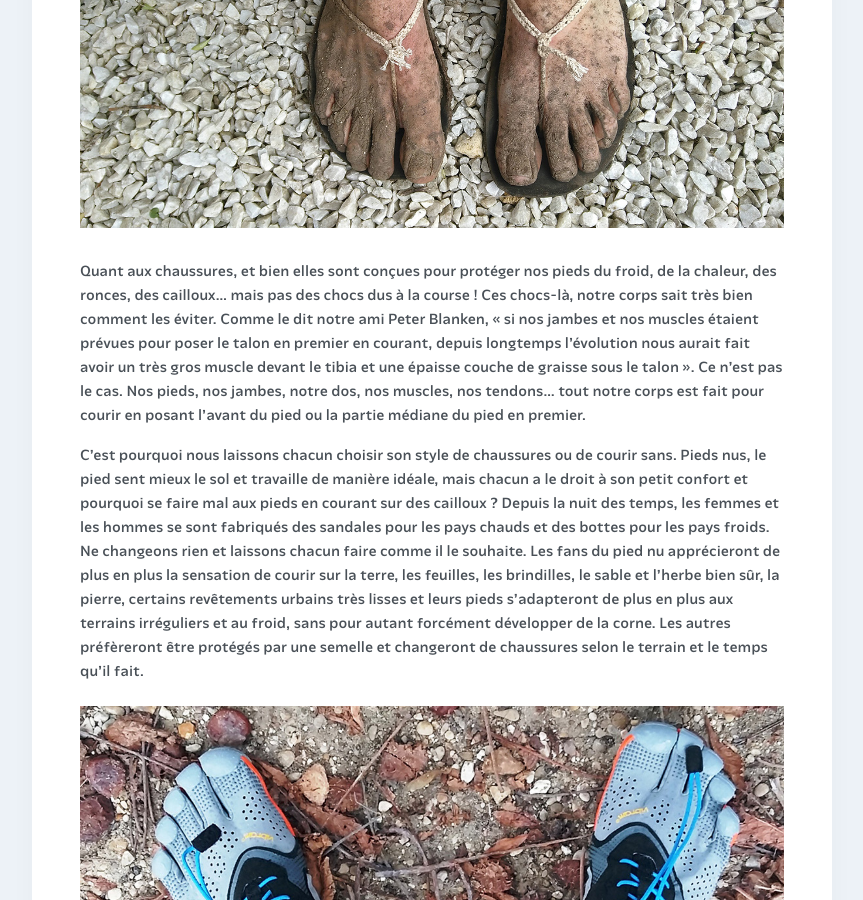
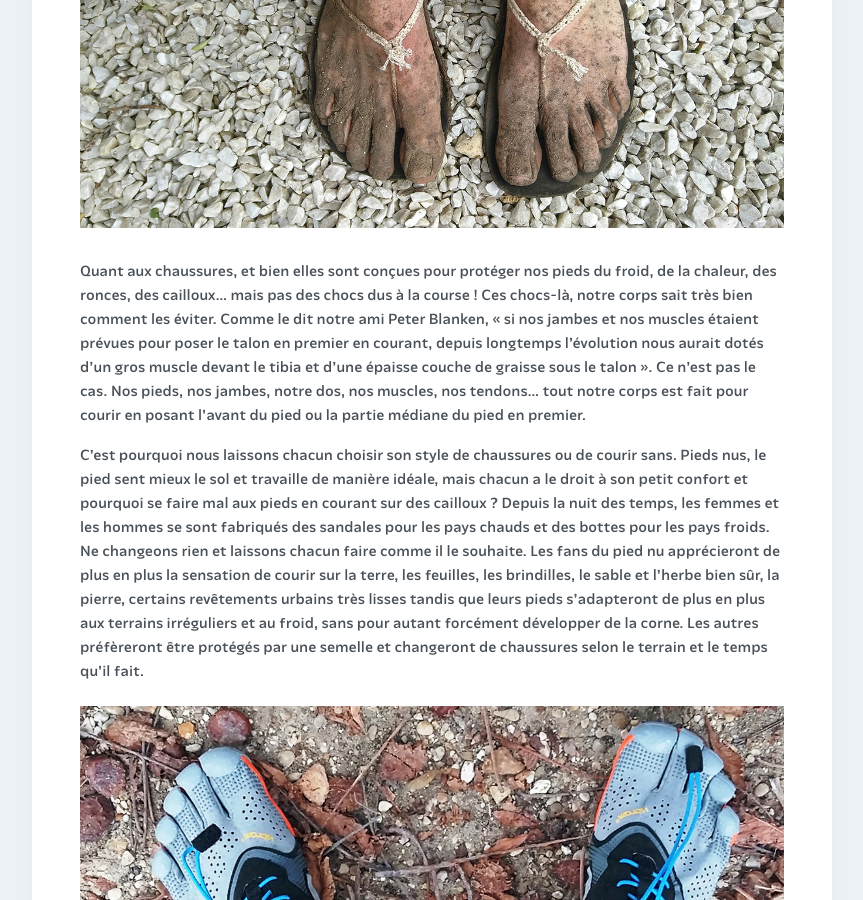
Before and after one commit to courirpaleo/courirpaleo.github.io, a Jekyll site: the page built from _pages-secondary/foulee-naturelle.md, in a window 1280 px wide and 900 px high, scrolled down 3734 px. Shown: the whole window, without its empty margins (208-1071 px from the left). Built offline with Jekyll 4.4.1, drawn with Linux system fonts in a browser that asks for light colours; some web fonts are replaced.

Commit message:
Update foulee-naturelle.md

```diff
--- a/_pages-secondary/foulee-naturelle.md
+++ b/_pages-secondary/foulee-naturelle.md
@@ -34,9 +34,9 @@ Nous ne sommes pas hostiles à la technologie, mais nous pensons que notre corps
 
 ![Courir Paleo](/assets/images/CourirPaleo_course_IdF_sandales_pierres_1200px.jpg)
 
-Quant aux chaussures, et bien elles sont conçues pour protéger nos pieds du froid, de la chaleur, des ronces, des cailloux... mais pas des chocs dus à la course&nbsp;! Ces chocs-là, notre corps sait très bien comment les éviter. Comme le dit notre ami Peter Blanken, «&nbsp;si nos jambes et nos muscles étaient prévues pour poser le talon en premier en courant, depuis longtemps l'évolution nous aurait fait avoir un très gros muscle devant le tibia et une épaisse couche de graisse sous le talon&nbsp;». Ce n'est pas le cas. Nos pieds, nos jambes, notre dos, nos muscles, nos tendons... tout notre corps est fait pour courir en posant l'avant du pied ou la partie médiane du pied en premier.
+Quant aux chaussures, et bien elles sont conçues pour protéger nos pieds du froid, de la chaleur, des ronces, des cailloux... mais pas des chocs dus à la course&nbsp;! Ces chocs-là, notre corps sait très bien comment les éviter. Comme le dit notre ami Peter Blanken, «&nbsp;si nos jambes et nos muscles étaient prévues pour poser le talon en premier en courant, depuis longtemps l'évolution nous aurait dotés d'un gros muscle devant le tibia et d'une épaisse couche de graisse sous le talon&nbsp;». Ce n'est pas le cas. Nos pieds, nos jambes, notre dos, nos muscles, nos tendons... tout notre corps est fait pour courir en posant l'avant du pied ou la partie médiane du pied en premier.
 
-C'est pourquoi nous laissons chacun choisir son style de chaussures ou de courir sans. Pieds nus, le pied sent mieux le sol et travaille de manière idéale, mais chacun a le droit à son petit confort et pourquoi se faire mal aux pieds en courant sur des cailloux&nbsp;? Depuis la nuit des temps, les femmes et les hommes se sont fabriqués des sandales pour les pays chauds et des bottes pour les pays froids. Ne changeons rien et laissons chacun faire comme il le souhaite. Les fans du pied nu apprécieront de plus en plus la sensation de courir sur la terre, les feuilles, les brindilles, le sable et l'herbe bien sûr, la pierre, certains revêtements urbains très lisses et leurs pieds s'adapteront de plus en plus aux terrains irréguliers et au froid, sans pour autant forcément développer de la corne. Les autres préfèreront être protégés par une semelle et changeront de chaussures selon le terrain et le temps qu'il fait.
+C'est pourquoi nous laissons chacun choisir son style de chaussures ou de courir sans. Pieds nus, le pied sent mieux le sol et travaille de manière idéale, mais chacun a le droit à son petit confort et pourquoi se faire mal aux pieds en courant sur des cailloux&nbsp;? Depuis la nuit des temps, les femmes et les hommes se sont fabriqués des sandales pour les pays chauds et des bottes pour les pays froids. Ne changeons rien et laissons chacun faire comme il le souhaite. Les fans du pied nu apprécieront de plus en plus la sensation de courir sur la terre, les feuilles, les brindilles, le sable et l'herbe bien sûr, la pierre, certains revêtements urbains très lisses tandis que leurs pieds s'adapteront de plus en plus aux terrains irréguliers et au froid, sans pour autant forcément développer de la corne. Les autres préfèreront être protégés par une semelle et changeront de chaussures selon le terrain et le temps qu'il fait.
 
 ![Courir Paleo](/assets/images/CourirPaleo_Vincennes_VFF_1080px.jpg)
 
```
